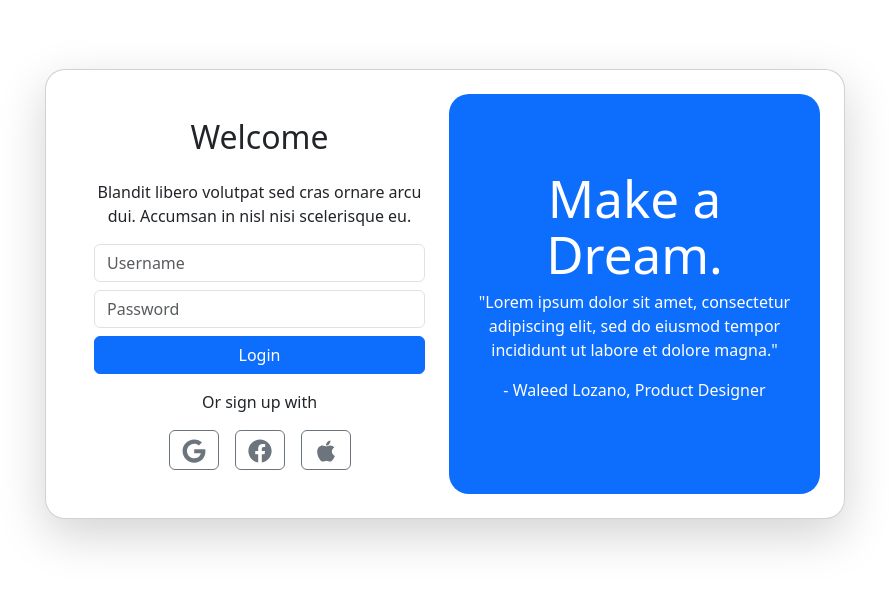
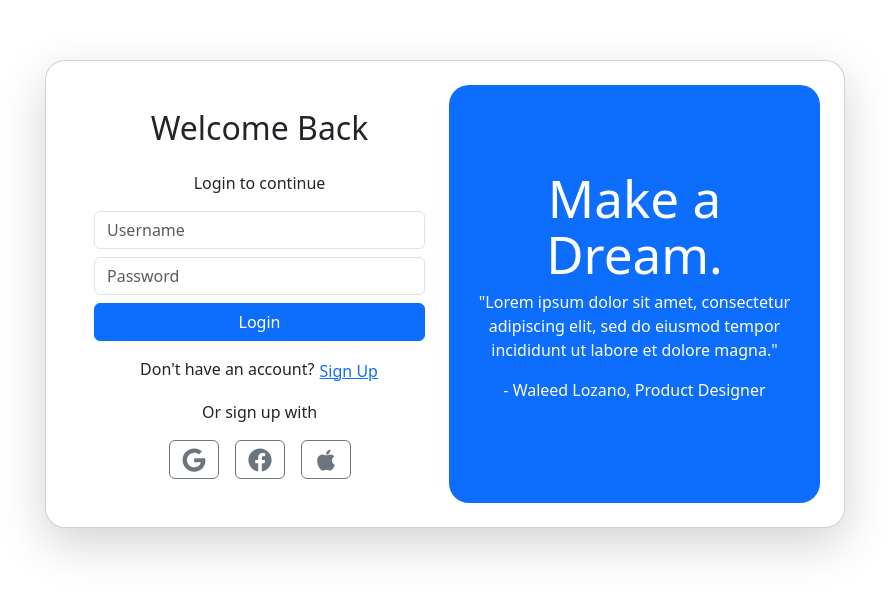
Before and after one commit to shivangi168/Redux, a React (Vite) app: page /login in a window 1280 px wide. Shown: the part 106-702 px from the top of the page, without its empty margins (195-1084 px from the left). Built offline with nearby package versions, Linux system fonts and the light colour scheme.

Commit message:
login/signup

```diff
--- a/src/pages/Login.jsx
+++ b/src/pages/Login.jsx
@@ -8,19 +8,59 @@ function Login() {
   const { login } = useContext(AuthContext);
   const [username, setUsername] = useState("");
   const [password, setPassword] = useState("");
+  const [email, setEmail] = useState("");
+  const [isLogin, setIsLogin] = useState(true);
   const navigate = useNavigate();
 
-  const handleLogin = async () => {
-    const success = await login(username, password);
-    if (success) navigate("/dashboard");
+  const handleAuth = async () => {
+    const payload = {
+      username,
+      password,
+      ...(isLogin ? {} : { email })
+    };
+
+    const url = isLogin ? "http://localhost:5000/ap/login" : "http://localhost:5000/ap/signup";
+    try {
+      const response = await fetch(url, {
+        method: "POST",
+        headers: {
+          "Content-Type": "application/json"
+        },
+        body: JSON.stringify(payload)
+      });
+      const data = await response.json();
+
+      if (response.ok) {
+        localStorage.setItem("token", data.token);
+        alert(isLogin ? "Login successful!" : "Signup successful!");
+        navigate("/dashboard");
+      } else {
+        alert(data.message || "Something went wrong!");
+      }
+    } catch (error) {
+      alert("Network error! Please try again later.");
+    }
+  };
+
+  const toggleForm = () => {
+    setIsLogin(!isLogin);
   };
 
   return (
-    <div >
+    <div>
       <div className="card shadow-lg p-4 d-flex flex-row" style={{ borderRadius: "20px", maxWidth: "800px" }}>
         <div className="p-4" style={{ flex: 1 }}>
-          <h2 className="mb-4">Welcome</h2>
-          <p>Blandit libero volutpat sed cras ornare arcu dui. Accumsan in nisl nisi scelerisque eu.</p>
+          <h2 className="mb-4">{isLogin ? "Welcome Back" : "Create an Account"}</h2>
+          <p>{isLogin ? "Login to continue" : "Sign up to get started"}</p>
+          {!isLogin && (
+            <input
+              type="email"
+              className="form-control my-2"
+              placeholder="Email"
+              value={email}
+              onChange={(e) => setEmail(e.target.value)}
+            />
+          )}
           <input
             type="text"
             className="form-control my-2"
@@ -35,11 +75,16 @@ function Login() {
             value={password}
             onChange={(e) => setPassword(e.target.value)}
           />
-          <button className="btn btn-primary w-100 mb-3" onClick={handleLogin}>
-            Login
+          <button className="btn btn-primary w-100 mb-3" onClick={handleAuth}>
+            {isLogin ? "Login" : "Sign Up"}
           </button>
+          <p className="text-center">
+            {isLogin ? "Don't have an account? " : "Already have an account? "}
+            <button className="btn btn-link p-0" onClick={toggleForm}>
+              {isLogin ? "Sign Up" : "Login"}
+            </button>
+          </p>
           <p className="text-center">Or sign up with</p>
-
           <div className="d-flex justify-content-center gap-3">
             <button className="btn btn-outline-secondary">
               <FaGoogle size={24} />
@@ -59,8 +104,7 @@ function Login() {
           <div className="text-center">
             <h1>Make a Dream.</h1>
             <p>
-              "Lorem ipsum dolor sit amet, consectetur adipiscing elit, sed do
-              eiusmod tempor incididunt ut labore et dolore magna."
+              "Lorem ipsum dolor sit amet, consectetur adipiscing elit, sed do eiusmod tempor incididunt ut labore et dolore magna."
             </p>
             <p>- Waleed Lozano, Product Designer</p>
           </div>
```
